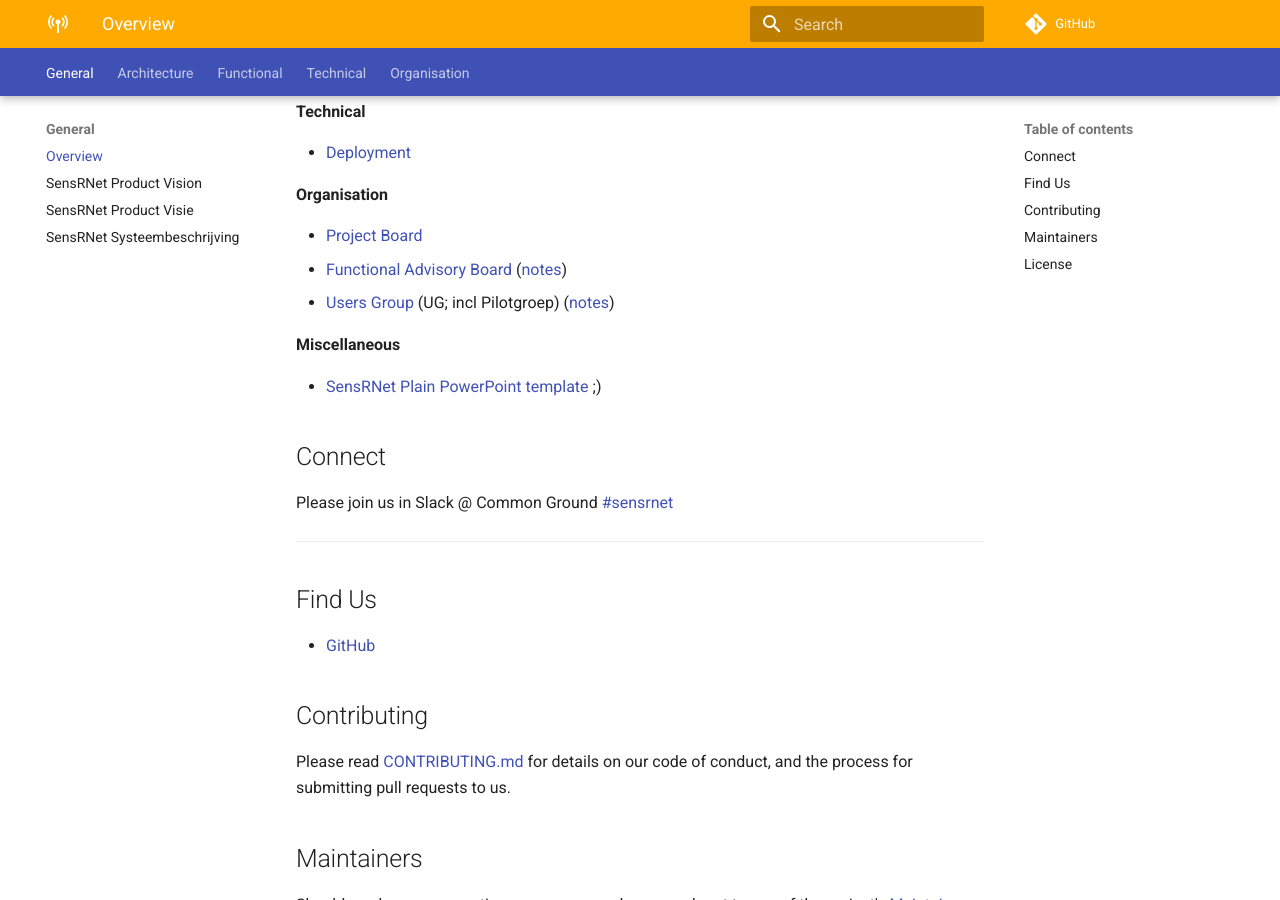
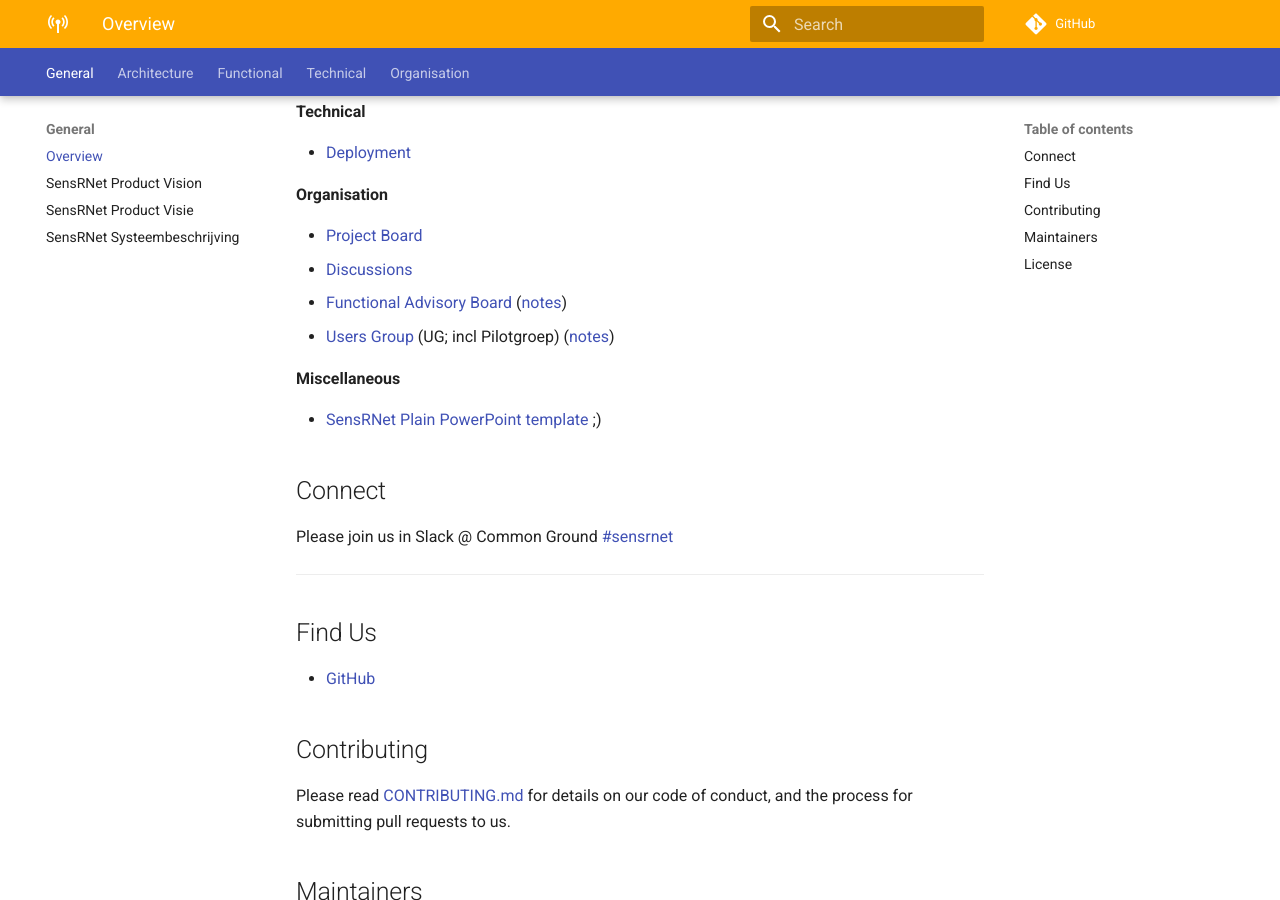
Before and after one commit to kadaster-labs/sensrnet-home, an MkDocs documentation site: the page built from docs/README.md, in a window 1280 px wide and 900 px high, scrolled down 858 px. Built offline with MkDocs 1.6.1 and Material for MkDocs 9.7.7, drawn with Linux system fonts in a browser that asks for light colours; comment, search, counter and statistics services are not loaded.

Commit message:
added link to discussions

```diff
--- a/docs/README.md
+++ b/docs/README.md
@@ -36,6 +36,7 @@ Read more:
 **Organisation**
 
 - [Project Board](https://github.com/orgs/kadaster-labs/projects/1?fullscreen=true)
+- [Discussions](https://github.com/kadaster-labs/sensrnet-home/discussions)
 - [Functional Advisory Board](FAB.md) ([notes](notes/))
 - [Users Group](UsersGroup.md) (UG; incl Pilotgroep) ([notes](notes/))
 
```
